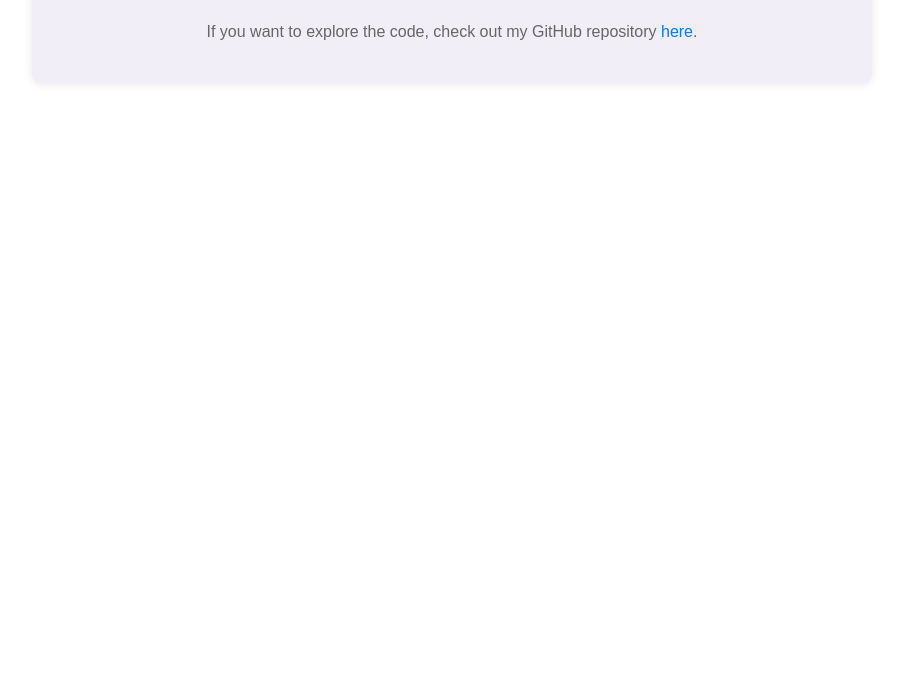
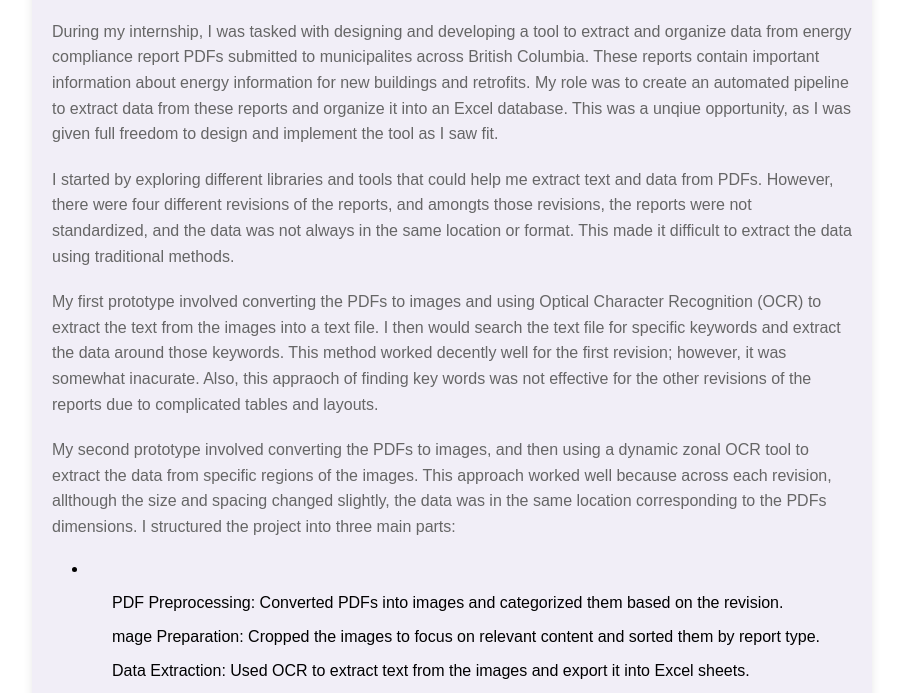
Before and after one commit to QuinnWebster/website, a plain HTML site: page new/tab_content/rebuild/pdf_scraper/pdf_scraper.html in a window 1280 px wide. Shown: the part 101-794 px from the top of the page, without its empty margins (188-1091 px from the left). Drawn offline with Linux system fonts and the light colour scheme.

Commit message:
Added more text content

```diff
--- a/new/tab_content/rebuild/pdf_scraper/pdf_scraper.html
+++ b/new/tab_content/rebuild/pdf_scraper/pdf_scraper.html
@@ -68,6 +68,46 @@
     <div class="container">
         <h1>PDF scraper</h1>
 
+        <p>
+            During my internship, I was tasked with designing and developing a tool to extract and organize data from energy compliance report PDFs submitted to municipalites across British Columbia.
+            These reports contain important information about energy information for new buildings and retrofits.
+            My role was to create an automated pipeline to extract data from these reports and organize it into an Excel database.
+            This was a unqiue opportunity, as I was given full freedom to design and implement the tool as I saw fit.
+        </p>
+        <p>
+            I started by exploring different libraries and tools that could help me extract text and data from PDFs. However, there were four different revisions of the reports, and amongts those revisions,
+            the reports were not standardized, and the data was not always in the same location or format. This made it difficult to extract the data using traditional methods.
+        </p>
+        <p>
+            My first prototype involved converting the PDFs to images and using Optical Character Recognition (OCR) to extract the text from the images into a text file.
+            I then would search the text file for specific keywords and extract the data around those keywords. This method worked decently well for the first revision; however, it was somewhat inacurate.
+            Also, this appraoch of finding key words was not effective for the other revisions of the reports due to complicated tables and layouts.
+        </p>
+        <p>
+            My second prototype involved converting the PDFs to images, and then using a dynamic zonal OCR tool to extract the data from specific regions of the images.
+            This approach worked well because across each revision, allthough the size and spacing changed slightly, the data was in the same location corresponding to the PDFs dimensions.
+
+            I structured the project into three main parts:
+
+        </p>
+
+        <li class="custom-list">
+            <ul>
+                PDF Preprocessing: Converted PDFs into images and categorized them based on the revision.
+            </ul>
+            <ul>
+                mage Preparation: Cropped the images to focus on relevant content and sorted them by report type.
+            </ul>
+            <ul>
+                Data Extraction: Used OCR to extract text from the images and export it into Excel sheets.
+            </ul>
+        </li>
+
+        <p>
+            This project was a blend of Python programming, OCR integration, and data structuring, and it provided valuable insights into automating complex data extraction processes from unstructured formats like PDFs. The end result was a highly organized system that could process batches of compliance reports and deliver structured, actionable data for future analysis.
+
+Working on this tool deepened my understanding of data pipelines, OCR libraries, and how to handle varying document formats programmatically, all while contributing to a meaningful project aimed at improving energy efficiency policy in British Columbia.
+        </p>
         </video>
         <div class="githubLink">
             <p>If you want to explore the code, check out my GitHub repository <a href="https://github.com/QuinnWebster/airHocky" target="_blank">here</a>.</p>
```
Also changed, not shown: new/tab_content/first_year_projects/robot/robot.html (+16 -0 lines), new/tab_content/second_year_projects/air_hockey/air_hockey.html (+5 -0 lines), new/tab_content/second_year_projects/newspaper/newspaper.html (+24 -0 lines).
